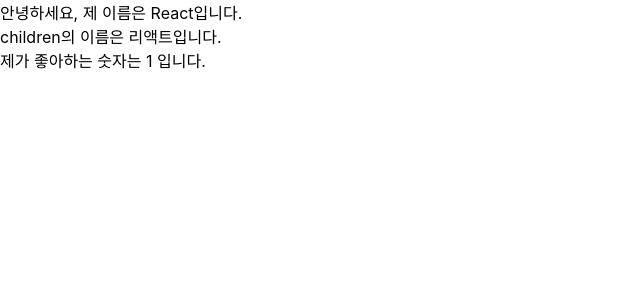
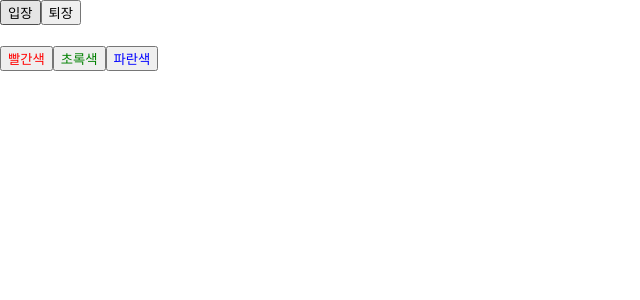
Before and after one commit to EthanKwon/React_TIL, a React (Create React App) app in the folder hello-react/: page / in a window 1280 px wide. Shown: the top 300 px of the page, without its empty margins (0-640 px from the left). Built offline with nearby package versions, Linux system fonts and the light colour scheme.

Commit message:
Add React State

```diff
--- a/hello-react/package.json
+++ b/hello-react/package.json
@@ -15,7 +15,10 @@
     "eject": "react-scripts eject"
   },
   "eslintConfig": {
-    "extends": ["react-app","airbnb"]
+    "extends": [
+      "react-app",
+      "airbnb"
+    ]
   },
   "browserslist": {
     "production": [
--- a/hello-react/src/App.js
+++ b/hello-react/src/App.js
@@ -1,10 +1,9 @@
 import React from 'react';
-import MyComponent from './MyComponent';
+import Say from './Say';
 import './App.css';
 
 const App = () =>{
-  return <MyComponent name="React" favoriteNumber = {1}>리액트</MyComponent>
-}
-
+  return <Say/>
+};
 
 export default App;
--- /dev/null
+++ b/hello-react/src/Say.js
@@ -0,0 +1,22 @@
+import React, {useState} from 'react';
+
+const Say = () => {
+    const [message, setMessage] = useState('');
+    const onClickEnter = () => setMessage('안녕하세요!');
+    const onClickLeave = () => setMessage('안녕히 가세요');
+
+    const [color, setColor] = useState('black');
+
+    return(
+        <div>
+            <button onClick = {onClickEnter}>입장</button>
+            <button onClick = {onClickLeave}>퇴장</button>
+            <h1 style={{color}}>{message}</h1>
+            <button style={{color : 'red'}} onClick={()=>setColor('red')}> 빨간색</button>
+            <button style={{color : 'green'}} onClick={()=>setColor ('green')}>초록색</button>
+            <button style={{color : 'blue'}} onClick={()=>setColor('blue')}>파란색</button>
+        </div>
+    );
+};
+
+export default Say;
```
Also changed, not shown: hello-react/src/Counter.js (added, +34 -0 lines), 1 other file (tests, documents, lock files or other folders).
